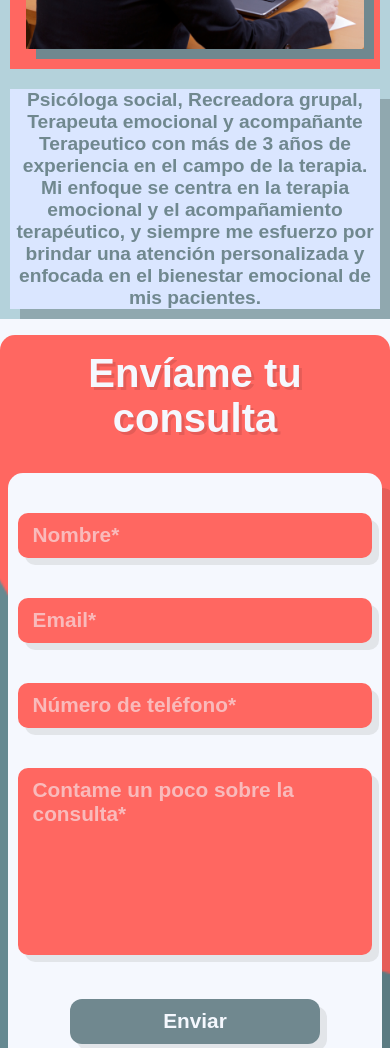
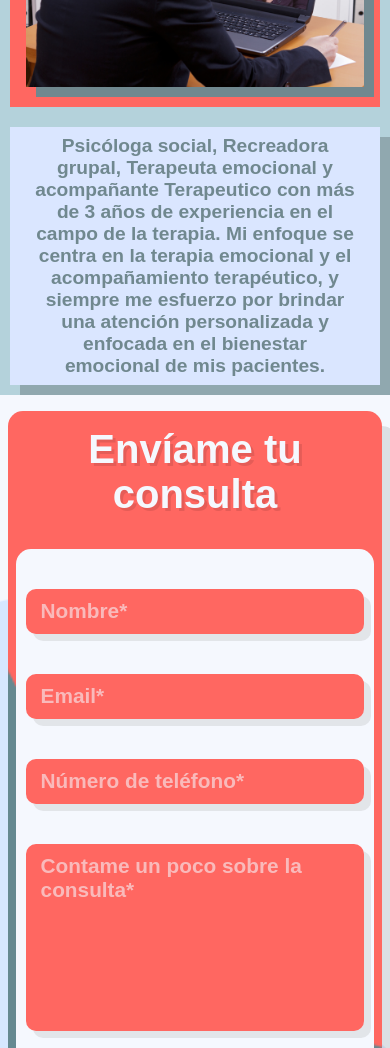
Before and after one commit to GinoGC01/D.M-Terapia-Emocional, an Astro site: page / in a window 390 px wide. Shown: the part 1860-2908 px from the top of the page. Built offline with nearby package versions, Linux system fonts and the light colour scheme; Astro itself is replaced by a stand-in of ours; a web font is replaced by a local one.

Commit message:
Css details done

```diff
--- a/src/components/About.astro
+++ b/src/components/About.astro
@@ -213,7 +213,7 @@
 
         .text-description-C3, .text-description-C2{
             width: 100%;
-            padding: 0;
+            padding: 0.5em 1.5em;
         }
 
         .text-description-C3{
--- a/src/components/Contact.astro
+++ b/src/components/Contact.astro
@@ -198,6 +198,7 @@
         border: none;
         border-radius: 10px;
         background-color: var(--rojo);
+        color: var(--blanco);
         box-shadow: 7px 7px 0 rgba(150, 150, 150, .2);
         transition: background-color ease-in .3s;
     }
@@ -298,6 +299,7 @@
         }
 
         .form-container{
+            margin: 0 .5em;
             padding: 1em .5em;
             flex-wrap: wrap;
         }
@@ -309,6 +311,7 @@
         form{
             width: 100%;
             padding: 2.5em 0.6em;
+            box-shadow: none;
         }
 
     }
```
